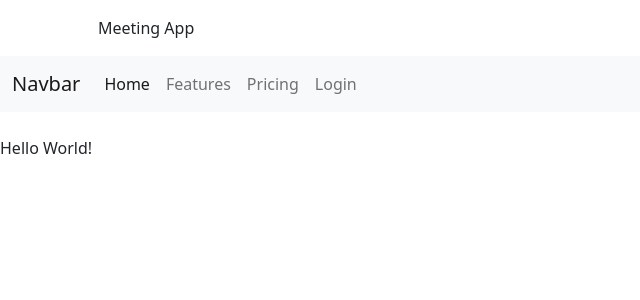
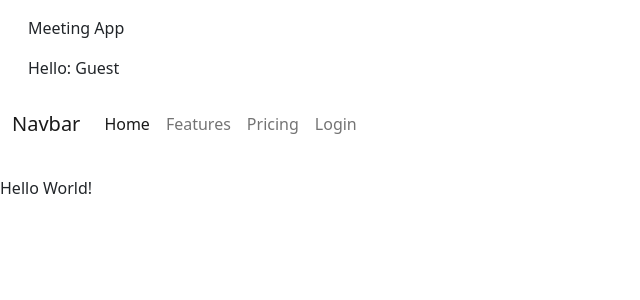
Before and after one commit to hajajmaor/meeting-itinerary, a React (Create React App) app in the folder meeting-app/: page / in a window 1280 px wide. Shown: the top 300 px of the page, without its empty margins (0-640 px from the left). Built offline with nearby package versions, Linux system fonts and the light colour scheme.

Commit message:
added hello user to navbar

```diff
--- a/meeting-app/src/components/Layout.tsx
+++ b/meeting-app/src/components/Layout.tsx
@@ -1,12 +1,16 @@
+import {useContext} from "react";
 import {Link, Outlet} from "react-router-dom";
+import {UserContext} from "../contexts/UserContext";
 
 export default function Layout() {
-
+    const userContext = useContext(UserContext);
+    const user = userContext.user;
     return <>
-        <div className="container">
-            <header className="m-3">Meeting App</header>
-        </div>
-        <nav className="navbar navbar-expand-md bg-light">
+        <header className="m-3 container">
+            <p>Meeting App</p>
+            <p>Hello: {user?.username ?? "Guest"}</p>
+        </header>
+        <nav className="navbar navbar-expand-md">
             <div className="container-fluid">
                 <Link to="/" className="navbar-brand">Navbar</Link>
                 <button className="navbar-toggler" type="button" data-bs-toggle="collapse" data-bs-target="#navbarNav" aria-controls="navbarNav" aria-expanded="false" aria-label="Toggle navigation">
@@ -23,9 +27,11 @@ export default function Layout() {
                         <li className="nav-item">
                             <Link className="nav-link" to="#">Pricing</Link>
                         </li>
-                        <li className="nav-item">
-                            <Link className="nav-link" to="/login">Login</Link>
-                        </li>
+                        {user === undefined &&
+                            <li className="nav-item">
+                                <Link className="nav-link" to="/login">Login</Link>
+                            </li>
+                        }
                     </ul>
                 </div>
             </div>
```
